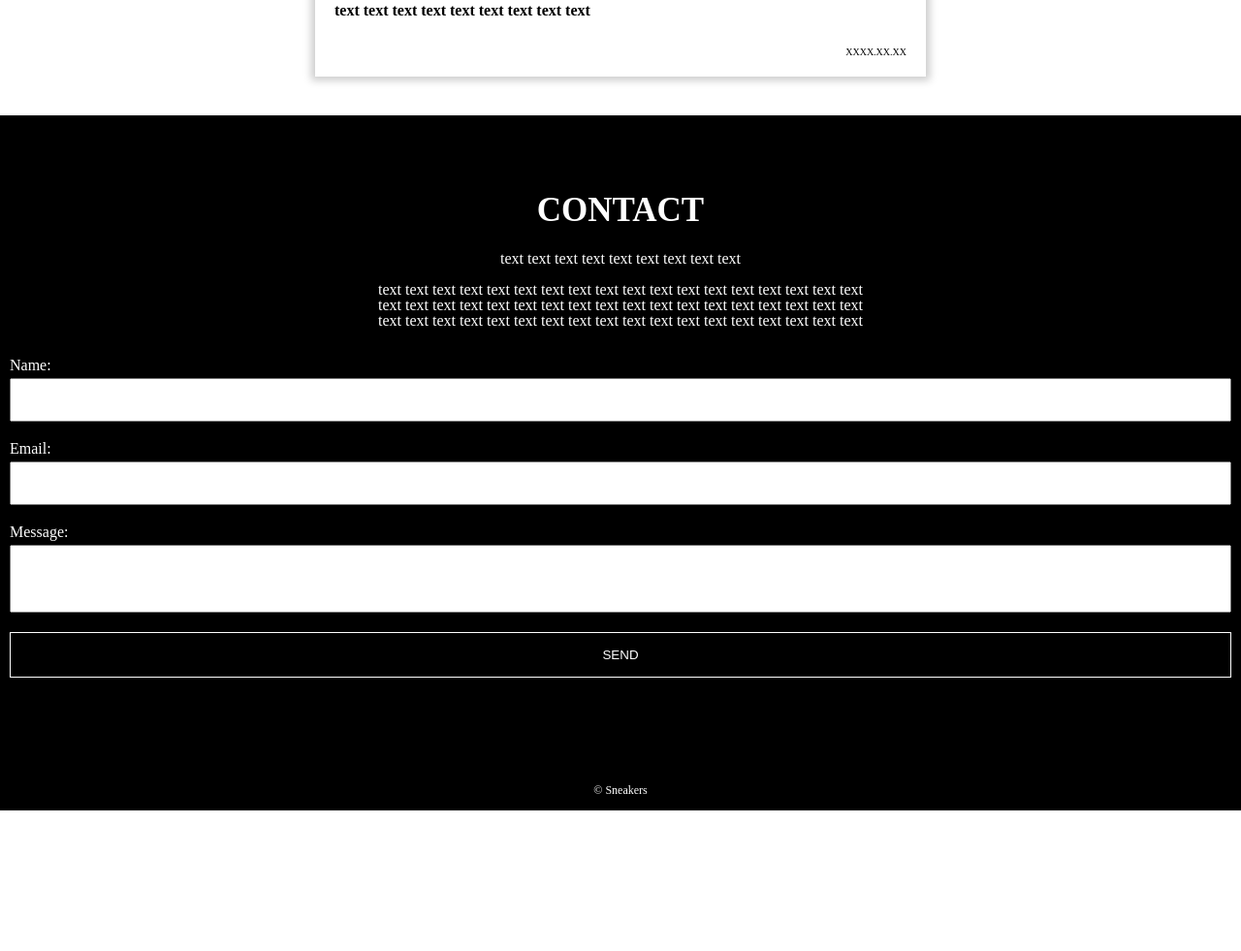
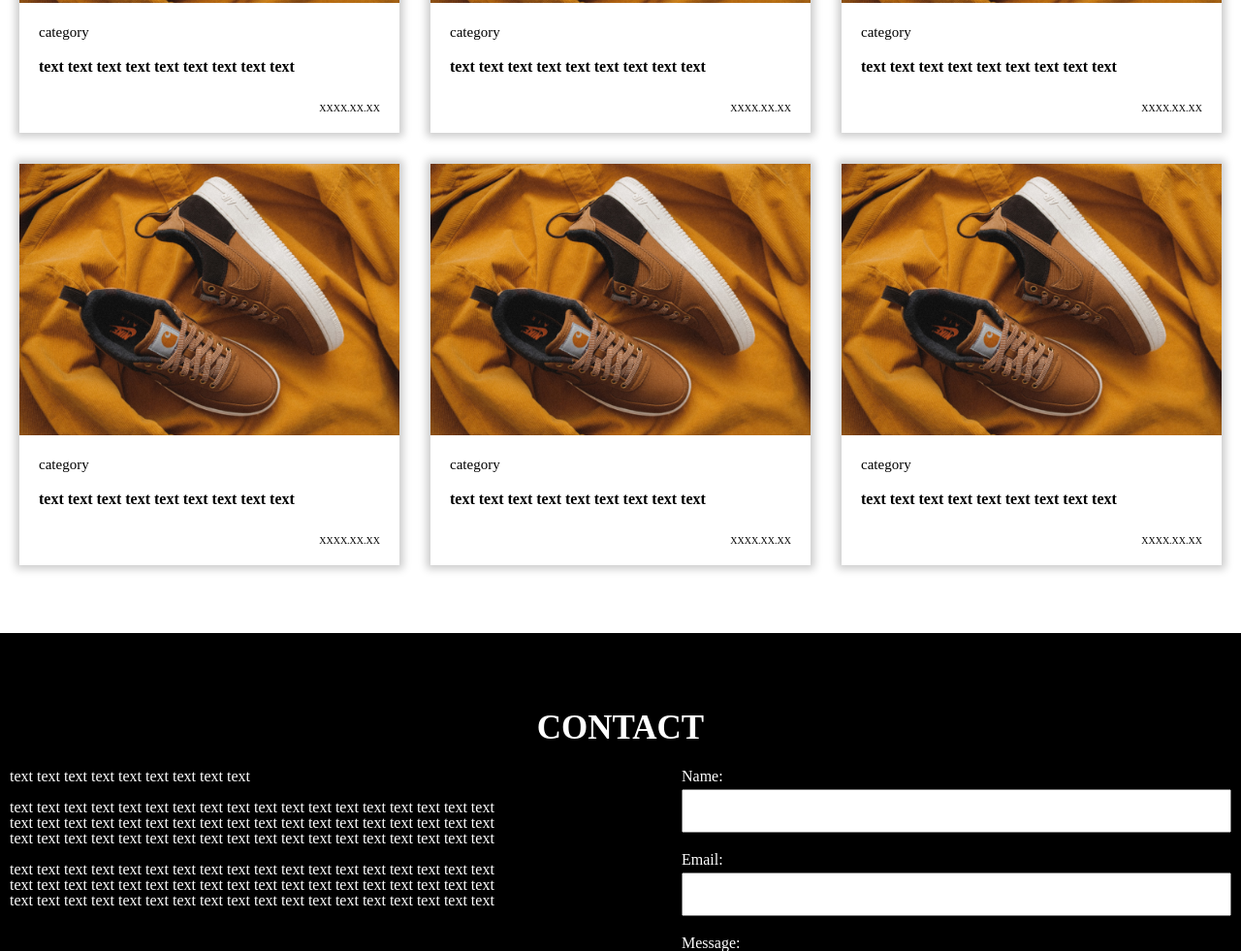
Before and after one commit to nexus-arai/grid-rayout, a plain HTML site: page index.html in a window 1280 px wide. Shown: the part 1819-2800 px from the top of the page at 97% size. Before the commit the page ends 2655 px from the top, so only its background shows below. Drawn offline with Linux system fonts and the light colour scheme.

Commit message:
feat: レイアウト完成

```diff
--- a/index.html
+++ b/index.html
@@ -13,7 +13,7 @@
 <body>
     <header>
         <div class="header-menu">
-            <div class="header-title">Sneakers</div>
+            <div class="header-title"><img src="./assets/logo.svg" alt="Sneakers"></div>
             <div class="hamburger-menu">
                 <label for="button" class="header-btn"><span></span></label>
             </div>
@@ -35,33 +35,66 @@
                 <div class="feature-contents">
                     <div class="grid">
                         <img class="grid-img" src="./assets/maksim-larin-1vy2QcZd5FU-unsplash.jpg">
-                        <div class="category">category</div>
+                            <div class="grid-contents"><div class="category">category</div>
                             <div class="text">text text text text text text text text text</div>
                             <div class="date">XXXX.XX.XX</div>
                         </div>
+                    </div>
                     <div class="grid">
                         <img class="grid-img" src="./assets/maksim-larin-1vy2QcZd5FU-unsplash.jpg">
-                        <div class="category">category</div>
+                            <div class="grid-contents"><div class="category">category</div>
                             <div class="text">text text text text text text text text text</div>
                             <div class="date">XXXX.XX.XX</div>
                         </div>
+                    </div>
                     <div class="grid">
                         <img class="grid-img" src="./assets/maksim-larin-1vy2QcZd5FU-unsplash.jpg">
-                        <div class="category">category</div>
+                            <div class="grid-contents"><div class="category">category</div>
                             <div class="text">text text text text text text text text text</div>
                             <div class="date">XXXX.XX.XX</div>
                         </div>
+                    </div>
                     <div class="grid">
                         <img class="grid-img" src="./assets/maksim-larin-1vy2QcZd5FU-unsplash.jpg">
-                        <div class="category">category</div>
+                            <div class="grid-contents"><div class="category">category</div>
                             <div class="text">text text text text text text text text text</div>
                             <div class="date">XXXX.XX.XX</div>
                         </div>
+                    </div>
                     <div class="grid">
                         <img class="grid-img" src="./assets/maksim-larin-1vy2QcZd5FU-unsplash.jpg">
-                        <div class="category">category</div>
+                            <div class="grid-contents"><div class="category">category</div>
                             <div class="text">text text text text text text text text text</div>
                             <div class="date">XXXX.XX.XX</div>
+                        </div>
+                    </div>
+                    <div class="grid">
+                        <img class="grid-img" src="./assets/maksim-larin-1vy2QcZd5FU-unsplash.jpg">
+                            <div class="grid-contents"><div class="category">category</div>
+                            <div class="text">text text text text text text text text text</div>
+                            <div class="date">XXXX.XX.XX</div>
+                        </div>
+                    </div>
+                    <div class="grid">
+                        <img class="grid-img" src="./assets/maksim-larin-1vy2QcZd5FU-unsplash.jpg">
+                            <div class="grid-contents"><div class="category">category</div>
+                            <div class="text">text text text text text text text text text</div>
+                            <div class="date">XXXX.XX.XX</div>
+                        </div>
+                    </div>
+                    <div class="grid">
+                        <img class="grid-img" src="./assets/maksim-larin-1vy2QcZd5FU-unsplash.jpg">
+                            <div class="grid-contents"><div class="category">category</div>
+                            <div class="text">text text text text text text text text text</div>
+                            <div class="date">XXXX.XX.XX</div>
+                        </div>
+                    </div>
+                    <div class="grid">
+                        <img class="grid-img" src="./assets/maksim-larin-1vy2QcZd5FU-unsplash.jpg">
+                            <div class="grid-contents"><div class="category">category</div>
+                            <div class="text">text text text text text text text text text</div>
+                            <div class="date">XXXX.XX.XX</div>
+                        </div>
                     </div>
                 </div>
             </div>
@@ -69,11 +102,18 @@
         <seciton>
             <div class="contact">
                 <div class="title">CONTACT</div>
+                    <div class="contact-contents">
+                        <div class="contact-text">
                             <p class="footer-text">text text text text text text text text text</p>
-                    <br />
+                            <br>
                             <p class="footer-text">text text text text text text text text text text text text text text text text text text</p>
                             <p class="footer-text">text text text text text text text text text text text text text text text text text text</p>
                             <p class="footer-text">text text text text text text text text text text text text text text text text text text</p>
+                            <br>
+                            <p class="footer-text">text text text text text text text text text text text text text text text text text text</p>
+                            <p class="footer-text">text text text text text text text text text text text text text text text text text text</p>
+                            <p class="footer-text">text text text text text text text text text text text text text text text text text text</p>
+                        </div>
                     <form action="" class="contact-form">
                         <dl>
                             <dt><label name="name">Name:</label></dt>
@@ -86,10 +126,12 @@
                         <div class="submit-area"><input type="submit" class="btn" value="SEND"></div>
                     </form>
                 </div>
+            </div>
         </seciton>
     </main>
     <footer>
         <div class="copy-right">&copy; Sneakers</div>
     </footer>
+    <script src="index.js"></script>
 </body>
 </html>
--- a/scss/_mixin.scss
+++ /dev/null
@@ -1,42 +0,0 @@
-// ブレイクポイント指定
-$sp: 480px;
-$tablet: 768px;
-$pc: 1080px;
-
-@mixin sp {
-  @media screen and (max-width: ($sp)) {
-      @content;
-  }
-}
-
-@mixin tab {
-  @media screen and (min-width: ($tablet)) {
-      @content;
-  }
-}
-
-
-@mixin pc {
-  @media screen and (min-width: ($pc)) {
-      @content;
-  }
-}
-
-// retina対応のメディアクエリ
-@mixin retina {
-  @media only screen and (-webkit-min-device-pixel-ratio: 2),
-    only screen and (min--moz-device-pixel-ratio: 2),
-    only screen and (-o-min-device-pixel-ratio: 2/1),
-    only screen and (min-device-pixel-ratio: 2),
-    only screen and (min-resolution: 192dpi),
-    only screen and (min-resolution: 2dppx) {
-    @content;
-  }
-}
-
-// IE専用のメディアクエリ
-@mixin ie {
-  @media screen and (-ms-high-contrast: active), screen and (-ms-high-contrast: none) {
-    @content;
-  }
-}
--- /dev/null
+++ b/scss/_rayout.scss
@@ -0,0 +1,42 @@
+// ブレイクポイント指定
+$sp: 480px;
+$tablet: 768px;
+$pc: 1024px;
+
+@mixin sp {
+  @media screen and (max-width: ($sp)) {
+      @content;
+  }
+}
+
+@mixin tab {
+  @media screen and (min-width: ($tablet)) {
+      @content;
+  }
+}
+
+
+@mixin pc {
+  @media screen and (min-width: ($pc)) {
+      @content;
+  }
+}
+
+// retina対応のメディアクエリ
+@mixin retina {
+  @media only screen and (-webkit-min-device-pixel-ratio: 2),
+    only screen and (min--moz-device-pixel-ratio: 2),
+    only screen and (-o-min-device-pixel-ratio: 2/1),
+    only screen and (min-device-pixel-ratio: 2),
+    only screen and (min-resolution: 192dpi),
+    only screen and (min-resolution: 2dppx) {
+    @content;
+  }
+}
+
+// IE専用のメディアクエリ
+@mixin ie {
+  @media screen and (-ms-high-contrast: active), screen and (-ms-high-contrast: none) {
+    @content;
+  }
+}
--- /dev/null
+++ b/scss/_variables.scss
@@ -0,0 +1,2 @@
+$mainColor: #fff;
+$subColor: #000;
--- /dev/null
+++ b/scss/function.scss
@@ -0,0 +1,9 @@
+@mixin displayGrid {
+    display: grid;
+    gap: 2rem;
+}
+
+@mixin fullWidth {
+    box-sizing: border-box;
+    width: 100%;
+}
--- a/scss/style.scss
+++ b/scss/style.scss
@@ -1,8 +1,6 @@
-@import 'mixin';
-@import 'variables';
-
-$mainColor: #fff;
-
+@import './rayout';
+@import './variables';
+@import './function';
 
 body {
     box-sizing: border-box;
@@ -14,9 +12,8 @@ header {
     top: 0;
 
     .header-menu {
-        box-sizing: border-box;
-        width: 100%;
-        background-color: #fff;
+        @include fullWidth;
+        background-color: $mainColor;
         display: flex;
         padding: 10px 20px;
 
@@ -40,7 +37,6 @@ header {
         }
 
         .hamburger-menu {
-
             .header-btn {
                 position: fixed;
                 top: 10px;
@@ -61,7 +57,7 @@ header {
                 height: 3px;
                 width: 25px;
                 border-radius: 3px;
-                background-color: #000;
+                background-color: $subColor;
                 position: absolute;
             }
 
@@ -77,10 +73,10 @@ header {
 }
 
 main {
+    text-align: center;
 
     .main-img {
-        box-sizing: border-box;
-        width: 100%;
+        @include fullWidth;
 
         //@media screen and (min-width: 480px)
         @include sp {
@@ -96,6 +92,7 @@ main {
 
         //@media screen and (min-width: 1080px) {
         @include pc {
+            height: 600px;
         }
     }
 
@@ -134,6 +131,8 @@ main {
     }
 
     .title {
+        display: block;
+
         //@media screen and (min-width: 480px)
         @include sp {
             font-weight: bold;
@@ -162,8 +161,7 @@ main {
 
         // @media screen and (min-width: 768px) {
         @include tab {
-
-
+            margin-bottom: 60px;
         }
 
         //@media screen and (min-width: 1080px) {
@@ -181,40 +179,29 @@ main {
 
             // @media screen and (min-width: 768px) {
             @include tab {
-                display: flex;
-                flex-wrap: wrap;
-                margin: 0 auto;
-                justify-content: space-around;
+                @include displayGrid;
+                grid-template-columns: 1fr 1fr;
             }
 
             //@media screen and (min-width: 1080px) {
             @include pc {
+                @include displayGrid;
+                grid-template-columns: 1fr 1fr 1fr;
             }
 
         }
 
         .grid {
+            transition: all 0.3s ease;
+            box-shadow: 0 0 8px 4px #ccc;
 
             //@media screen and (min-width: 480px)
             @include sp {
-                padding: 20px;
                 margin: 30px 5px;
-                transition: all 0.3s ease;
-                box-shadow: 0 0 8px 4px #ccc;
             }
 
             // @media screen and (min-width: 768px) {
             @include tab {
-                // display: grid;
-                // gap: 26px;
-                // grid-template-columns: repeat(auto-fit, minmax(300px, 1fr));
-                display: block;
-                box-sizing: border-box;
-                width: 50%;
-                padding: 20px;
-                margin: 30px 0px;
-                transition: all 0.3s ease;
-                box-shadow: 0 0 8px 4px #ccc;
             }
 
             //@media screen and (min-width: 1080px) {
@@ -223,8 +210,12 @@ main {
 
             .grid-img {
                 text-align: center;
-                width: auto;
-                height: 150px;
+                max-width: 100%;
+                height: auto;
+            }
+
+            .grid-contents {
+                padding: 20px;
             }
 
             .category {
@@ -247,15 +238,63 @@ main {
     }
 
     .contact {
-        background-color: #000;
-        color: #fff;
+        background-color: $subColor;
+        color: $mainColor;
         padding: 80px 10px;
-        // display: flex;
-        // justify-content: space-around;
+
+        .contact-title {
+            display: block;
+        }
+
+        .contact-contents {
+            //@media screen and (min-width: 480px)
+            @include sp {
+            }
+
+            // @media screen and (min-width: 768px) {
+            @include tab {
+                display: flex;
+                justify-content: space-between;
+            }
+
+            //@media screen and (min-width: 1080px) {
+            @include pc {
+            }
+        }
+
+        .contact-text {
+            //@media screen and (min-width: 480px)
+            @include sp {
+            }
+
+            // @media screen and (min-width: 768px) {
+            @include tab {
+                width: 45%;
+                text-align: left;
+            }
+
+            //@media screen and (min-width: 1080px) {
+            @include pc {
+            }
+        }
 
         .contact-form {
             text-align: left;
-            margin: 30px 0;
+
+            //@media screen and (min-width: 480px)
+            @include sp {
+                margin: 30px 0;
+            }
+
+            // @media screen and (min-width: 768px) {
+            @include tab {
+                width: 45%;
+                margin: 0;
+            }
+
+            //@media screen and (min-width: 1080px) {
+            @include pc {
+            }
         }
 
         .text {
@@ -275,19 +314,21 @@ main {
         .btn {
             box-sizing: border-box;
             width: 100%;
-            background-color: #000;
-            color: #fff;
+            background-color: $subColor;
+            color: $mainColor;
             text-align: center;
-            border: solid 1px #fff;
+            border: solid 1px $mainColor;
             padding: 15px 0;
         }
     }
 }
 
 footer {
+    text-align: center;
+
     .copy-right {
-        background-color: #000;
-        color: #fff;
+        background-color: $subColor;
+        color: $mainColor;
         font-size: 12px;
         padding-bottom: 15px;
     }
```
Also changed, not shown: assets/logo.svg (added), css/function.css (added), css/style.css, index.js (added), 2 other files. Lines whose indentation alone changed are shown as unchanged.
